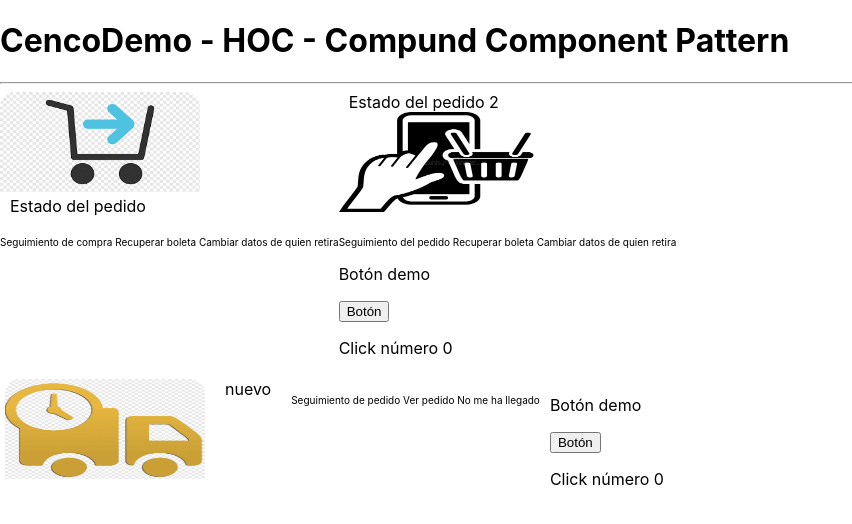
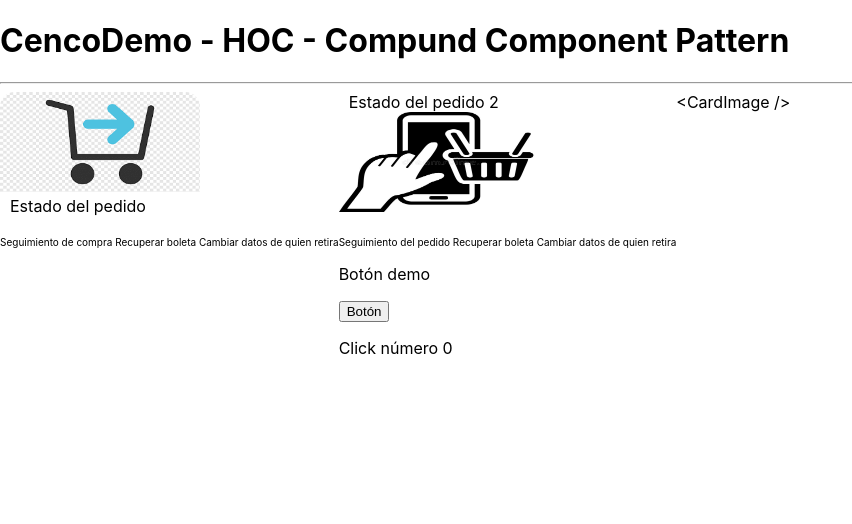
Before and after one commit to rodrigomjp/HOC-CENCO-DEMO, a React (Create React App) app: page / in a window 1280 px wide. Shown: the top 524 px of the page, without its empty margins (0-852 px from the left). Built offline with nearby package versions, Linux system fonts and the light colour scheme.

Commit message:
pruebas 2

```diff
--- a/package.json
+++ b/package.json
@@ -10,9 +10,12 @@
     "@types/node": "^16.11.42",
     "@types/react": "^18.0.14",
     "@types/react-dom": "^18.0.5",
+    "html-react-parser": "^3.0.0",
     "react": "^18.2.0",
     "react-dom": "^18.2.0",
+    "react-markdown": "^8.0.3",
     "react-scripts": "5.0.1",
+    "remark-gfm": "^3.0.1",
     "typescript": "^4.7.4",
     "web-vitals": "^2.1.4"
   },
--- /dev/null
+++ b/src/api/index.ts
@@ -0,0 +1,33 @@
+export const response = [
+  {
+    id: "3",
+    title: "Estado del pedido 3",
+    img: "./logo3.png",
+    desc: `Seguimiento de pedido
+            Ver pedido
+            No me ha llegado`,
+    dynamicComponentSons: `[
+      <CardImage />,
+      <CardTitle title="nuevo" />,
+      <CardDescription />,
+      <CardButtons />,
+    ],`,
+  },
+];
+
+export const response2 = `
+[
+    {
+       "id":"3",
+       "title":"Estado del pedido 3",
+       "img":"./logo3.png",
+       "desc":"Seguimiento de pedido",
+       "dynamicComponentSons":[
+          "<CardImage />",
+          "<CardTitle />",
+          "<CardDescription />",
+          "<CardButtons />"
+       ]
+    }
+ ]
+`;
--- a/src/hoc/components/BSCL.tsx
+++ b/src/hoc/components/BSCL.tsx
@@ -1,16 +1,26 @@
-import { useContext } from "react";
+import React, { useContext, ReactElement } from "react";
+import { CardItems } from "../interfaces/interfaces";
 import { ProductContext } from "./Card";
 
+import gfm from "remark-gfm";
+import ReactMarkdown from "react-markdown";
+import { CardImage } from "./CardImage";
+
 export const BSonsComponent = () => {
+  var parse = require("html-react-parser");
   const { cardItems } = useContext(ProductContext);
+  const item: CardItems = JSON.parse(JSON.stringify(cardItems));
+  const elementos: ReactElement[] = JSON.parse(
+    JSON.stringify(item.dynamicComponentSons)
+  );
 
-  if (!cardItems?.dynamicComponentSons) {
+  if (!item?.dynamicComponentSons) {
     return (
       <>
         <b>no implementado</b>
       </>
     );
   } else {
-    return <>{cardItems.dynamicComponentSons}</>;
+    return <>{elementos[0]}</>;
   }
 };
--- a/src/hoc/components/CardButtons.tsx
+++ b/src/hoc/components/CardButtons.tsx
@@ -1,12 +1,18 @@
 import { useCard } from "../hooks/useCard";
 
-export const CardButtons = ({ className }: { className?: string }) => {
+export const CardButtons = ({
+  className,
+  style,
+}: {
+  className?: string;
+  style?: React.CSSProperties;
+}) => {
   const { counterClick, addCounterClick } = useCard();
   const onMyClick = () => {
     addCounterClick(1);
   };
   return (
-    <div className={`${className}`}>
+    <div className={`${className}`} style={style}>
       <p>Botón demo </p>
       <button onClick={() => onMyClick()}>Botón</button>
       <p>Click número {counterClick}</p>
--- a/src/hoc/components/CardDescription.tsx
+++ b/src/hoc/components/CardDescription.tsx
@@ -6,14 +6,16 @@ import styles from "../styles/styles.module.css";
 export const CardDescription = ({
   desc,
   className,
+  style,
 }: {
   desc?: string;
   className?: string;
+  style?: React.CSSProperties;
 }) => {
   const { cardItems } = useContext(ProductContext);
 
   return (
-    <div className={`${styles.cardDescription} ${className}`}>
+    <div className={`${styles.cardDescription} ${className}`} style={style}>
       {desc ? desc : cardItems.desc}
     </div>
   );
--- a/src/hoc/components/CardImage.tsx
+++ b/src/hoc/components/CardImage.tsx
@@ -7,9 +7,11 @@ import noImage from "../assets/no_image.jpeg";
 export const CardImage = ({
   img = "",
   className,
+  style,
 }: {
   img?: any;
   className?: string;
+  style?: React.CSSProperties;
 }) => {
   const { cardItems } = useContext(ProductContext);
   let imgToShow: string;
@@ -23,7 +25,7 @@ export const CardImage = ({
   }
 
   return (
-    <div className={`${className}`}>
+    <div className={`${className}`} style={style}>
       <img className={`${styles.cardImg} `} src={imgToShow} alt="Product" />
     </div>
   );
--- a/src/hoc/components/CardTitle.tsx
+++ b/src/hoc/components/CardTitle.tsx
@@ -6,14 +6,16 @@ import styles from "../styles/styles.module.css";
 export const CardTitle = ({
   title,
   className,
+  style,
 }: {
   title?: string;
   className?: string;
+  style?: React.CSSProperties;
 }) => {
   const { cardItems } = useContext(ProductContext);
 
   return (
-    <div className={`${className}`}>
+    <div className={`${className}`} style={style}>
       <span className={`${styles.cardTitle}`}>
         {title ? title : cardItems.title}
       </span>
--- a/src/hoc/pages/Page.tsx
+++ b/src/hoc/pages/Page.tsx
@@ -9,6 +9,9 @@ import {
 // import { CardDescription } from "../components/CardDescription";
 import styles from "../styles/styles.module.css";
 
+import { response, response2 } from "./../../api";
+
+import { CardItems } from "../interfaces/interfaces";
 const items = {
   id: "1",
   title: "Estado del pedido",
@@ -37,13 +40,39 @@ const items3 = {
       No me ha llegado`,
   dynamicComponentSons: [
     <CardImage />,
-    <CardTitle title="nuevo" />,
+    <CardTitle />,
     <CardDescription />,
-    <CardButtons />,
+    // <CardButtons />,
   ],
 };
 
 export const Page = () => {
+  const resp = () => {
+    try {
+      const respuesta = JSON.parse(response2);
+      // console.log(respuesta);
+
+      return respuesta;
+    } catch (err) {
+      console.log(err);
+      // return items2;
+    }
+  };
+
+  const x: any = resp();
+  // console.log(x[0]);
+  // const DynamicSons = () => {
+  //   try {
+  //     let son: any;
+  //     response.forEach((item) => {
+  //       // console.log(JSON.parse(item.dynamicComponentSons.replace("`", "")));
+  //       console.log(item.dynamicComponentSons);
+  //     });
+  //   } catch (err) {
+  //     console.log(err);
+  //   }
+  // };
+
   return (
     <div>
       <h1>CencoDemo - HOC - Compund Component Pattern </h1>
@@ -57,7 +86,12 @@ export const Page = () => {
         }}
       >
         <Card cardItems={items}>
-          <CardImage />
+          <CardImage
+            style={{
+              boxShadow: " rgba(0,0,0,0.2)",
+              width: "200px",
+            }}
+          />
           <CardTitle />
           <CardDescription />
         </Card>
@@ -73,9 +107,13 @@ export const Page = () => {
 
         <br></br>
 
-        <Card cardItems={items3} className={items.className}>
+        <Card cardItems={x[0]}>
           <BSonsComponent />
         </Card>
+
+        {/* <Card cardItems={resp()} className={items.className}>
+          <BSonsComponent />
+        </Card> */}
       </div>
     </div>
   );
```
Also changed, not shown: src/hoc/interfaces/interfaces.ts (+2 -8 lines), 2 other files (tests, documents, lock files or other folders).
